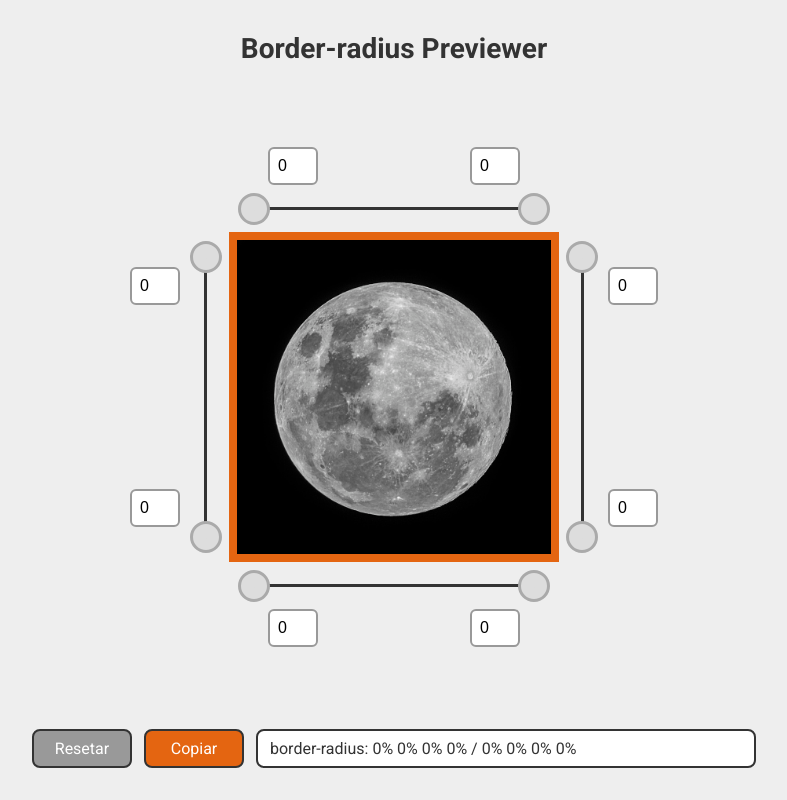
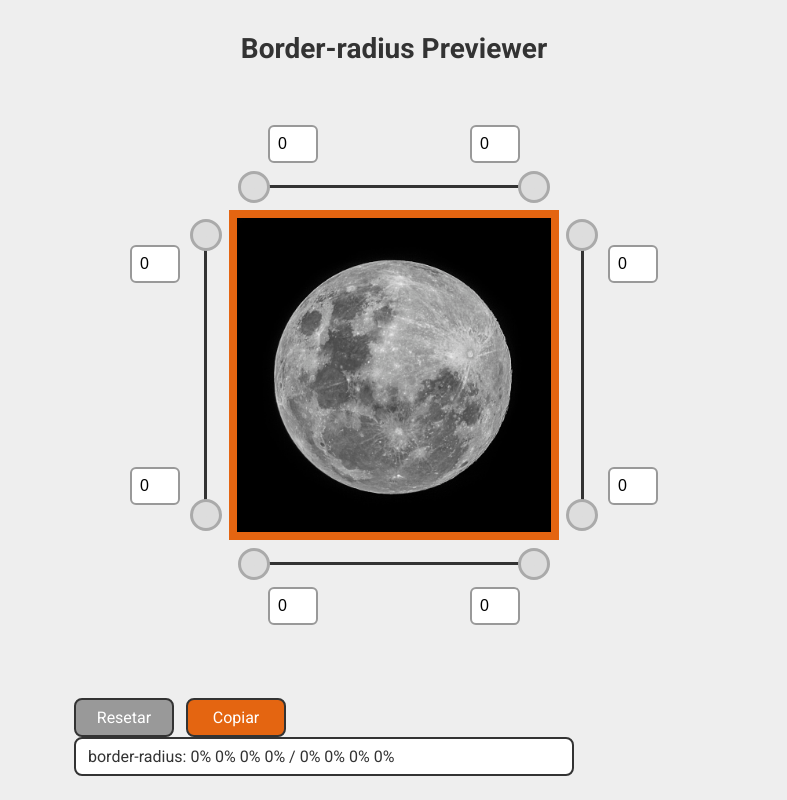
Before and after one commit to Paulotx/border-radius-previewer, a React (Create React App) app: page / in a window 1280 px wide. Shown: the whole page, without its empty margins (246-1033 px from the left). Built offline with nearby package versions, Linux system fonts and the light colour scheme.

Commit message:
edit css

```diff
--- a/src/pages/BorderRadius/index.tsx
+++ b/src/pages/BorderRadius/index.tsx
@@ -466,9 +466,8 @@ const BorderRadius: React.FC = () => {
 
     return (
         <>
+            <Title>Border-radius Previewer</Title>
             <Container onMouseUp={handleMouseUp}>
-                <Title>Border-radius Previewer</Title>
-
                 <div className="area-container">
                     <input
                         type="text"
@@ -639,6 +638,7 @@ const BorderRadius: React.FC = () => {
                         </div>
                     </div>
                 </div>
+            </Container>
 
             <Result>
                 <button type="button" onClick={handleReset}>
@@ -654,7 +654,6 @@ const BorderRadius: React.FC = () => {
                     value={`border-radius: ${borderRadius}`}
                 />
             </Result>
-            </Container>
         </>
     );
 };
--- a/src/pages/BorderRadius/styles.ts
+++ b/src/pages/BorderRadius/styles.ts
@@ -16,7 +16,7 @@ export const Title = styled.h2`
 `;
 
 export const Container = styled.div`
-    height: 100%;
+    margin-top: 120px;
     display: flex;
     flex-direction: column;
     align-items: center;
@@ -154,9 +154,10 @@ export const Photo = styled.div<IPhotoProps>`
 `;
 
 export const Result = styled.div`
-    margin-bottom: 32px;
-    display: flex;
-    align-items: center;
+    bottom: 24px;
+    position: absolute;
+    left: 50%;
+    transform: translateX(-50%);
 
     input {
         font-family: 'Roboto', sans-serif;
--- a/src/styles/global.ts
+++ b/src/styles/global.ts
@@ -10,10 +10,6 @@ export default createGlobalStyle`
         padding: 0;
         box-sizing: border-box;
         outline: 0
-    }
-
-    html, body, #root {
-        height: 100vh;
     }
 
     body {
```
Also changed, not shown: 1 other file (tests, documents, lock files or other folders). Lines whose indentation alone changed are shown as unchanged.
